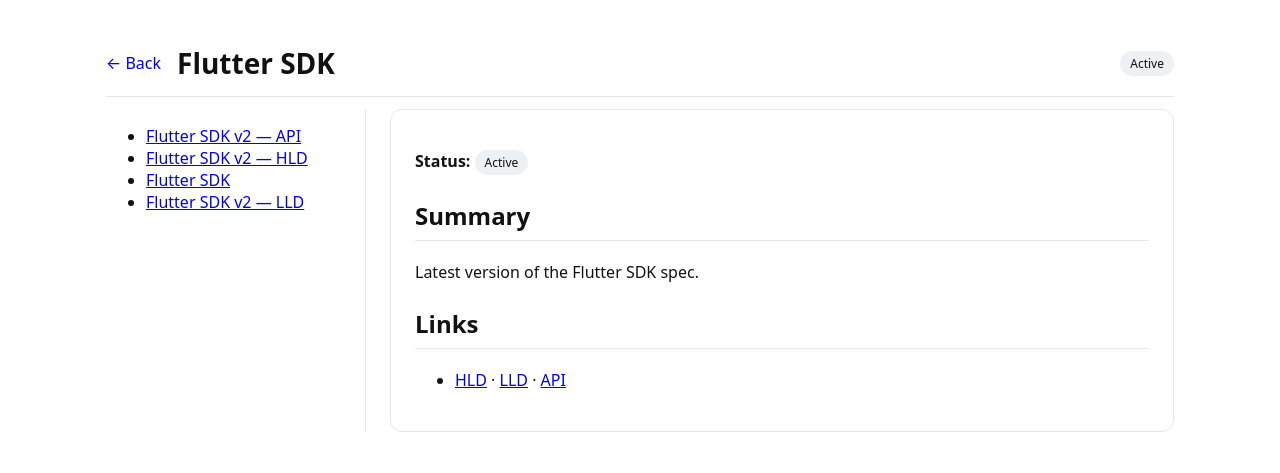
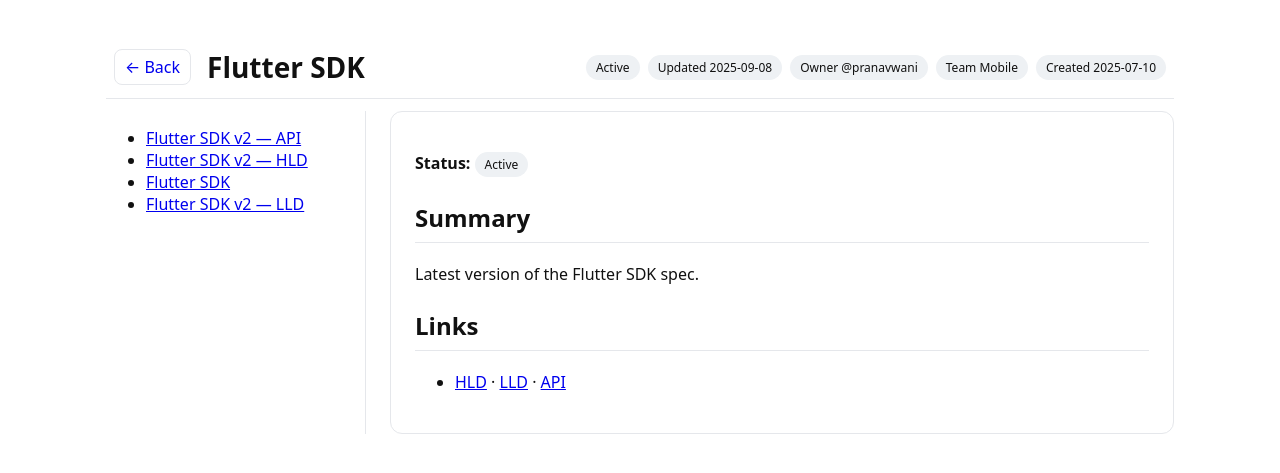
Before and after one commit to pranavwani/design-spec-v3, a Jekyll site: the page built from _specs/flutter-sdk/v2/index.md, in a window 1280 px wide. Shown: the top 473 px of the page. Built offline with Jekyll 4.4.1, drawn with Linux system fonts in a browser that asks for light colours.

Commit message:
spec view page header updated

```diff
--- a/_layouts/spec.html
+++ b/_layouts/spec.html
@@ -10,6 +10,18 @@
   <div class="spec-header-right">
     {%- if page.status -%}
       <span class="pill pill--{{ page.status | downcase }}">{{ page.status | capitalize }}</span>
+    {%- endif -%}
+    {%- if page.updated_at -%}
+      <span class="pill pill--muted">Updated {{ page.updated_at }}</span>
+    {%- endif -%}
+    {%- if page.owner -%}
+      <span class="pill">Owner {{ page.owner }}</span>
+    {%- endif -%}
+    {%- if page.team -%}
+      <span class="pill">Team {{ page.team }}</span>
+    {%- endif -%}
+    {%- if page.created_at -%}
+      <span class="pill">Created {{ page.created_at }}</span>
     {%- endif -%}
   </div>
 </header>
--- a/assets/style.css
+++ b/assets/style.css
@@ -56,20 +56,34 @@
 }
 
 /* --- Spec page header --- */
+/* --- Modern header with full meta --- */
 .spec-header {
   display: grid;
   grid-template-columns: auto 1fr auto;
   align-items: center;
   gap: 16px;
-  padding: 12px 0 14px;
+  padding: 16px 8px 12px;
   border-bottom: 1px solid var(--border);
   position: sticky;
   top: 0;
   background: #fff;
   z-index: 5;
 }
-.spec-heading { margin: 0; font-size: 28px; font-weight: 800; }
-.spec-header .back { text-decoration: none; border: 0; padding: 0; }
+
+.spec-heading {
+  margin: 0;
+  font-size: 28px;
+  font-weight: 800;
+}
+
+.spec-header-right {
+  display: flex;
+  flex-wrap: wrap;
+  gap: 8px;
+  justify-content: flex-end;
+}
+
+/* Pills */
 .pill {
   display: inline-block;
   padding: 4px 10px;
@@ -77,7 +91,15 @@
   font-size: 12px;
   background: #eef1f4;
 }
-.pill--in-progress, .pill--draft { background: #fff4cc; }
+
+.pill--draft,
+.pill--in-progress {
+  background: #fff4cc;
+}
+
+.pill--muted {
+  background: #eef1f4;
+}
 
 .spec-grid {
   display: grid;
```
